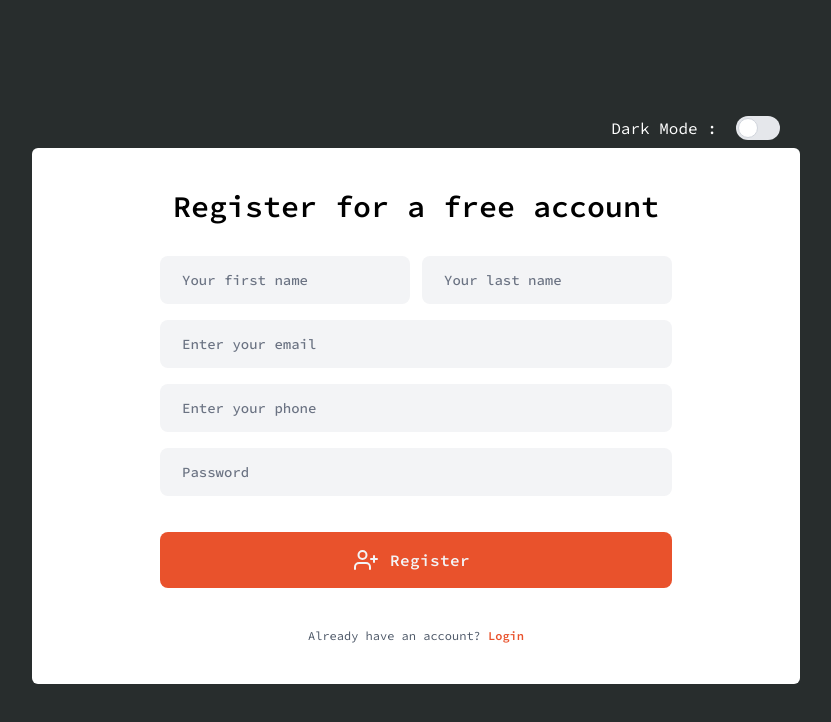
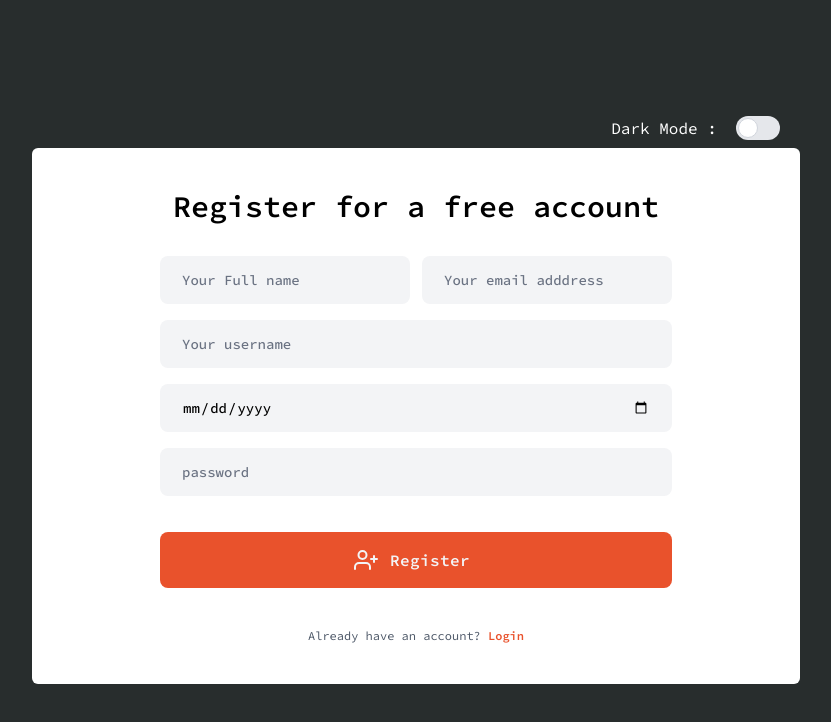
Before and after one commit to aalok012/Balanzo, a React (Vite) app in the folder frontend/: page /register in a window 1280 px wide. Shown: the top 722 px of the page, without its empty margins (224-1055 px from the left). Built offline with nearby package versions, Linux system fonts and the light colour scheme.

Commit message:
Update dashboard and auth components

```diff
--- a/frontend/src/App.jsx
+++ b/frontend/src/App.jsx
@@ -1,11 +1,11 @@
 import React from 'react';
-import {Dashboard} from './components/Dashboard/Dashboard.jsx';
-import {Sidebar} from './components/Sidebar/Sidebar.jsx'
+import { Dashboard } from './components/Dashboard/Dashboard.jsx';
 import axios from 'axios';
 import { BrowserRouter, Routes, Route, Navigate } from 'react-router-dom';
 import Login from './components/Login.jsx';
 import Register from './components/Register.jsx';
 import ProtectedRoute from './components/ProtectedRoute.jsx';
+import DashboardLayout from './components/Dashboard/DasboardLayout.jsx';
 
 export default function App() {
   return (
@@ -16,16 +16,17 @@ export default function App() {
         <Route path="/login" element={<Login />} />
         <Route path="/register" element={<Register />} />
 
-        {/* Protected Dashboard */}
+        {/* Protected Dashboard with sidebar layout */}
         <Route
           path="/Dashboard"
           element={
             <ProtectedRoute>
-                <Dashboard />
-
+              <DashboardLayout />
             </ProtectedRoute>
           }
-        />
+        >
+          <Route index element={<Dashboard />} />
+        </Route>
 
         {/* Default → redirect to dashboard or login */}
         <Route path="*" element={<Navigate to="/login" />} />
--- a/frontend/src/components/Dashboard/ActivityGraph.jsx
+++ b/frontend/src/components/Dashboard/ActivityGraph.jsx
@@ -2,7 +2,7 @@ import React from "react";
 import {FiUser} from "react-icons/fi";
 import { CartesianGrid, Legend, Line, LineChart, Tooltip, XAxis, YAxis } from 'recharts';
 import { useQuery } from "@tanstack/react-query";
-import api from "../../axiosApi.js";      // or "../../axiosApi"
+import api from "../../axiosApi.jsx";      // or "../../axiosApi"
 
 
 
@@ -13,7 +13,7 @@ export const ActivityGraph  = () => {
 const { data, isLoading, error } = useQuery({
   queryKey: ["monthlyAvg"],
   queryFn: async () => {
-    const res = await api.get("v1/expenses/monthlyAvg");
+    const res = await api.get("/v1/expenses/monthlyAvg");
     return res.data.data; // array of months
   }
 });
--- a/frontend/src/components/Dashboard/DasboardLayout.jsx
+++ b/frontend/src/components/Dashboard/DasboardLayout.jsx
@@ -1,4 +1,4 @@
-import { Sidebar } from "../components/Sidebar/Sidebar";
+import { Sidebar } from "../Sidebar/Sidebar.jsx";
 import { Outlet } from "react-router-dom";
 
 export default function DashboardLayout() {
--- a/frontend/src/components/Dashboard/Dashboard.jsx
+++ b/frontend/src/components/Dashboard/Dashboard.jsx
@@ -6,7 +6,7 @@ import {UsageRadar} from './UsageRadar.jsx';
 import {StatCards} from './StatCards.jsx';
 import {RecentTransactions} from './RecentTransactions.jsx';
 import {useQuery} from "@tanstack/react-query";
-import api from "../../axiosApi.js";      // or "../../axiosApi"
+import api from "../../axiosApi.jsx";      // or "../../axiosApi"
 
 
 
--- a/frontend/src/components/Dashboard/Grid.jsx
+++ b/frontend/src/components/Dashboard/Grid.jsx
@@ -4,7 +4,7 @@ import { ActivityGraph } from "./ActivityGraph.jsx";
 import { UsageRadar } from "./UsageRadar.jsx";
 import { RecentTransactions } from "./RecentTransactions.jsx";
 import {useQuery} from "@tanstack/react-query";
-import api from "../../axiosApi.js";      // or "../../axiosApi"
+import api from "../../axiosApi.jsx";      // or "../../axiosApi"
 
 
 export const Grid = () => {
--- a/frontend/src/components/Login.jsx
+++ b/frontend/src/components/Login.jsx
@@ -1,6 +1,6 @@
 
 import React, { useState } from "react";
-import { useNavigate } from "react-router-dom";
+import { useNavigate, Link } from "react-router-dom";
 import api from "../axiosApi"; // adjust path
 
 const LoginWithGoogleButton = () => {
@@ -103,13 +103,13 @@ const LoginWithGoogleButton = () => {
             </div>
           </a>
           <div className="mt-4 flex items-center w-full text-center">
-            <a
-              href="#"
+            <Link
+              to="/register"
               className="text-xs text-gray-500 capitalize text-center w-full"
             >
               Don&apos;t have any account yet?
               <span className="text-blue-700"> Sign Up</span>
-            </a>
+            </Link>
           </div>
         </div>
       </div>
--- a/frontend/src/components/Register.jsx
+++ b/frontend/src/components/Register.jsx
@@ -1,6 +1,34 @@
 import React, { useState } from "react";
+import { Link, useNavigate } from "react-router-dom";
+import api from "../axiosApi";
 const FormRegistration = () => {
   const [darkMode, setDarkMode] = useState(false);
+  const [email, setEmail] = useState("");
+  const [password, setPassword] = useState("");
+  const [username, setUsername] = useState("");
+  const [fullname, setFullname] = useState("");
+  const [DOB, setDOB] = useState("");
+  const navigate = useNavigate();
+
+  const handleRegister = async (e) => {
+    e.preventDefault();
+    try {
+      await api.post("/v1/users/register", {
+        username,
+        password,
+        email,
+        fullname,
+        DOB,
+      });
+      navigate("/login");
+    } catch (error) {
+      console.error("Registration failed", error);
+      alert("Registration failed. Please try again.");
+    }
+  };
+
+
+
   return (
     <div className="flex flex-col justify-center items-center w-full h-[100vh] bg-[#282D2D] px-5">
       <div className=" flex flex-col items-end justify-start  overflow-hidden mb-2 xl:max-w-3xl w-full">
@@ -35,7 +63,10 @@ const FormRegistration = () => {
           Register for a free account
         </h1>
         <div className="w-full mt-8">
-          <div className="mx-auto max-w-xs sm:max-w-md md:max-w-lg flex flex-col gap-4">
+          <form
+            onSubmit={handleRegister}
+            className="mx-auto max-w-xs sm:max-w-md md:max-w-lg flex flex-col gap-4"
+          >
             <div className="flex flex-col sm:flex-row gap-3">
               <input
                 className={`w-full px-5 py-3 rounded-lg font-medium border-2 border-transparent placeholder-gray-500 text-sm focus:outline-none  focus:border-2  focus:outline ${
@@ -44,17 +75,25 @@ const FormRegistration = () => {
                     : "bg-gray-100 text-black focus:border-black"
                 }`}
                 type="text"
-                placeholder="Your first name"
+                required
+                value={fullname}
+                placeholder="Your Full name"
+                onChange={e=>setFullname(e.target.value)}
               />
+
               <input
                 className={`w-full px-5 py-3 rounded-lg  font-medium border-2 border-transparent placeholder-gray-500 text-sm focus:outline-none focus:border-2  focus:outline ${
                   darkMode
                     ? "bg-[#302E30] text-white focus:border-white"
                     : "bg-gray-100 text-black focus:border-black"
                 }`}
-                type="text"
-                placeholder="Your last name"
+                type="email"
+                required
+                value={email}
+                placeholder="Your email adddress"
+                onChange={e=>setEmail(e.target.value)}
               />
+
             </div>
             <input
               className={`w-full px-5 py-3 rounded-lg  font-medium border-2 border-transparent placeholder-gray-500 text-sm focus:outline-none focus:border-2  focus:outline ${
@@ -62,17 +101,23 @@ const FormRegistration = () => {
                   ? "bg-[#302E30] text-white focus:border-white"
                   : "bg-gray-100 text-black focus:border-black"
               }`}
-              type="email"
-              placeholder="Enter your email"
+              type="text"
+              required
+              value={username}
+              placeholder="Your username"
+              onChange={(e) => setUsername(e.target.value)}
             />
             <input
               className={`w-full px-5 py-3 rounded-lg  font-medium border-2 border-transparent placeholder-gray-500 text-sm focus:outline-none focus:border-2  focus:outline ${
                 darkMode
-                  ? "bg-[#302E30] text-white focus:border-white"
+                  ? "bg-[#100a10] text-white focus:border-white"
                   : "bg-gray-100 text-black focus:border-black"
               }`}
-              type="tel"
-              placeholder="Enter your phone"
+              type="date"
+              required
+              value={DOB}
+              placeholder="Your Date of Birth"
+              onChange={(e) => setDOB(e.target.value)}
             />
             <input
               className={`w-full px-5 py-3 rounded-lg  font-medium border-2 border-transparent placeholder-gray-500 text-sm focus:outline-none focus:border-2  focus:outline ${
@@ -81,9 +126,15 @@ const FormRegistration = () => {
                   : "bg-gray-100 text-black focus:border-black"
               }`}
               type="password"
-              placeholder="Password"
+              required
+              value={password}
+              placeholder="password"
+              onChange={(e) => setPassword(e.target.value)}
             />
-            <button className="mt-5 tracking-wide font-semibold bg-[#E9522C] text-gray-100 w-full py-4 rounded-lg hover:bg-[#E9522C]/90 transition-all duration-300 ease-in-out flex items-center justify-center focus:shadow-outline focus:outline-none">
+            <button
+              type="submit"
+              className="mt-5 tracking-wide font-semibold bg-[#E9522C] text-gray-100 w-full py-4 rounded-lg hover:bg-[#E9522C]/90 transition-all duration-300 ease-in-out flex items-center justify-center focus:shadow-outline focus:outline-none"
+            >
               <svg
                 className="w-6 h-6 -ml-2"
                 fill="none"
@@ -92,6 +143,7 @@ const FormRegistration = () => {
                 strokeLinecap="round"
                 strokeLinejoin="round"
               >
+
                 <path d="M16 21v-2a4 4 0 00-4-4H5a4 4 0 00-4 4v2" />
                 <circle cx="8.5" cy="7" r="4" />
                 <path d="M20 8v6M23 11h-6" />
@@ -100,11 +152,11 @@ const FormRegistration = () => {
             </button>
             <p className="mt-6 text-xs text-gray-600 text-center">
               Already have an account?{" "}
-              <a href="">
-                <span className="text-[#E9522C] font-semibold">Login</span>
-              </a>
+            <Link to="/login">
+              <span className="text-[#E9522C] font-semibold">Login</span>
+            </Link>
             </p>
-          </div>
+          </form>
         </div>
       </div>
     </div>
```
Also changed, not shown: frontend/src/components/Dashboard/RecentTransactions.jsx (+7 -9 lines), frontend/src/components/Dashboard/StatCards.jsx (+20 -17 lines), frontend/src/components/Dashboard/UsageRadar.jsx (+12 -12 lines), frontend/src/axiosApi.jsx (renamed from frontend/src/axiosApi.js).
